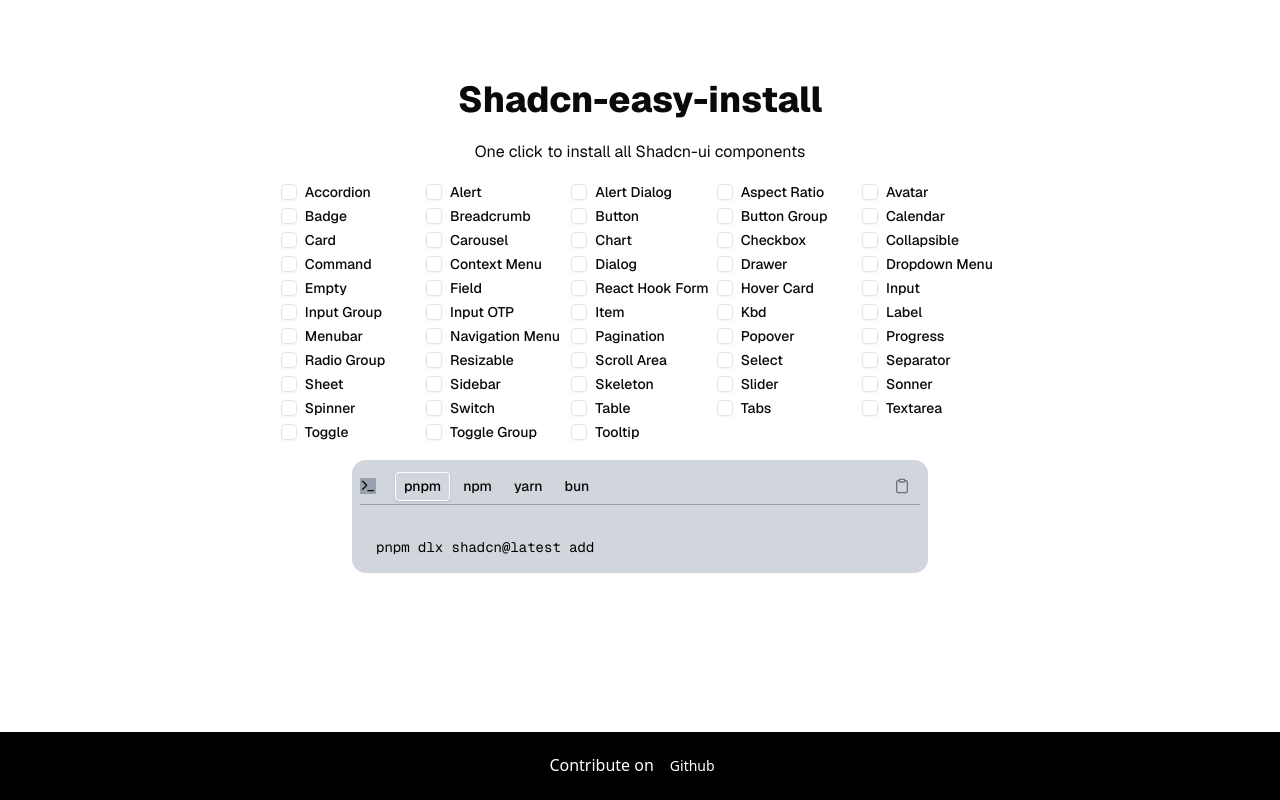
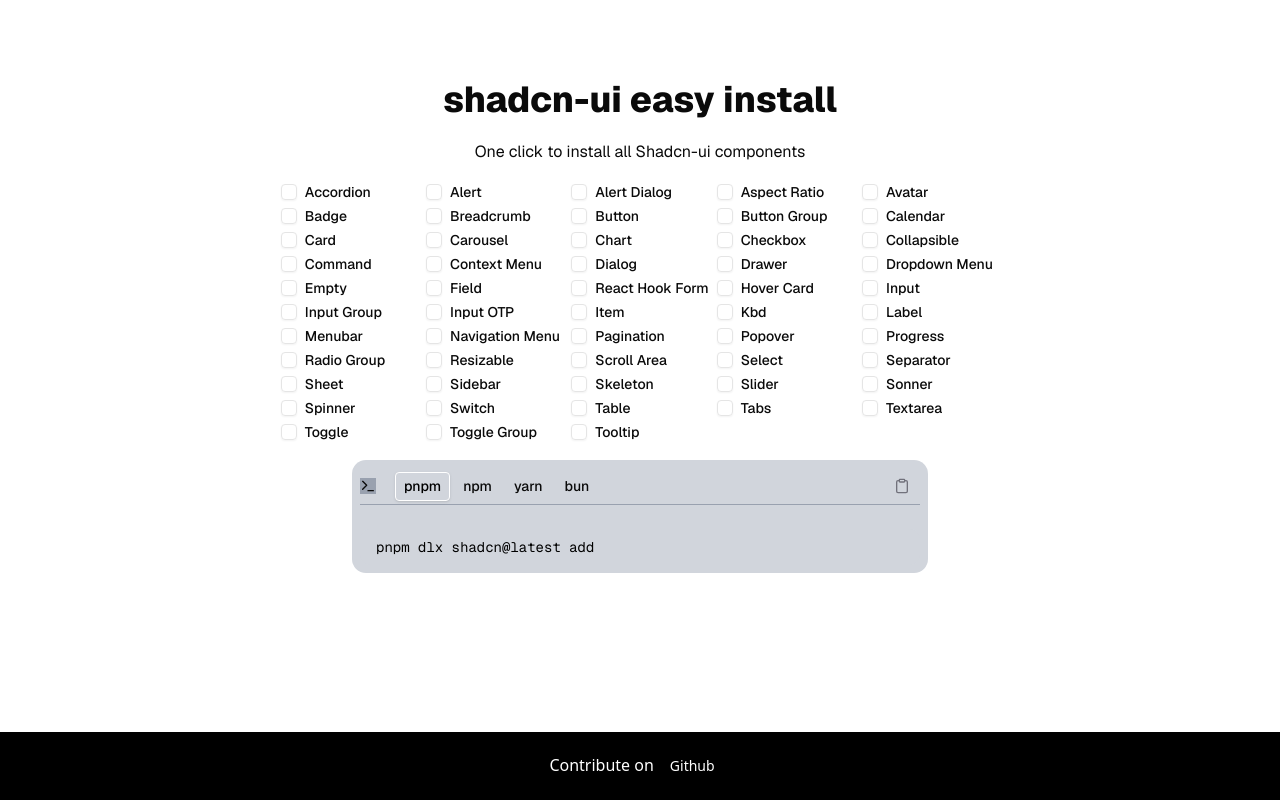
Before and after one commit to jobinv12/shadcn-easy-install, a Next.js app: page / in a window 1280 px wide. Built offline with nearby package versions, Linux system fonts and the light colour scheme.

Commit message:
updated title

```diff
--- a/app/layout.tsx
+++ b/app/layout.tsx
@@ -14,7 +14,7 @@
 });
 
 export const metadata: Metadata = {
-  title: "Shadcn-easy-install",
+  title: "shadcn-ui easy install",
   description: "Install shadcn components easily",
 };
 
--- a/app/page.tsx
+++ b/app/page.tsx
@@ -4,7 +4,7 @@
 export default function Home() {
   return (
     <div className="flex flex-col items-center justify-items-center min-h-screen p-8 pb-20 gap-5 sm:p-20 font-[family-name:var(--font-geist-sans)]">
-      <p className="text-4xl font-extrabold">Shadcn-easy-install</p>
+      <p className="text-4xl font-extrabold">shadcn-ui easy install</p>
       <span>One click to install all Shadcn-ui components</span>
       <Components />
       <Code />
```
